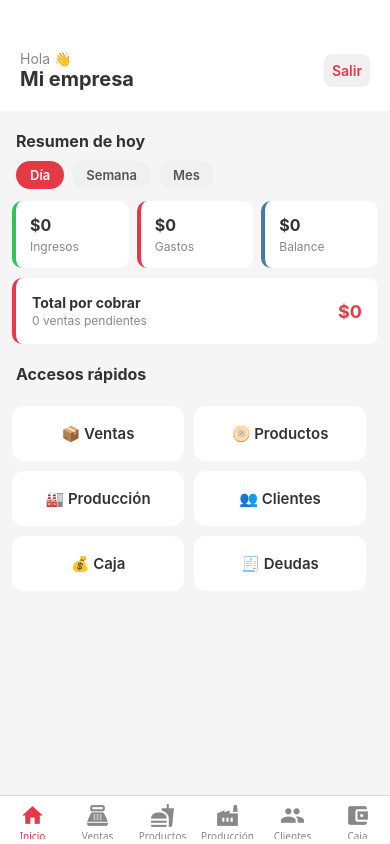
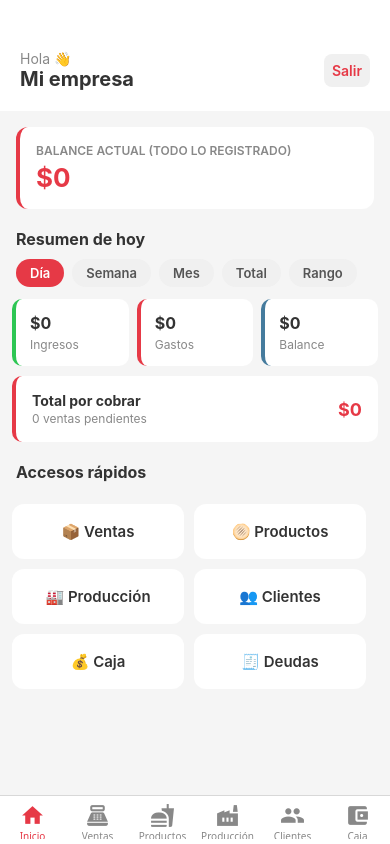
Before and after one commit to plapers2/app_movil_control_total, a React Native app: screen /Main in a window 390 px wide. Built offline with nearby package versions, Linux system fonts and the light colour scheme; no server answers.

Commit message:
Se arreglan filtros de index, ventas, produccion y caja para mostrar total

```diff
--- a/src/api/client.js
+++ b/src/api/client.js
@@ -1,8 +1,8 @@
 import axios from 'axios';
 import AsyncStorage from '@react-native-async-storage/async-storage';
 
-// const API_URL = 'https://apicontroltotal.vidriospelaez.com.co/api/'; // Produccion
-const API_URL = 'http://10.0.2.2:3000/api/'; // Desarrollo
+const API_URL = 'https://apicontroltotal.vidriospelaez.com.co/api/'; // Produccion
+// const API_URL = 'http://10.0.2.2:3000/api/'; // Desarrollo
 
 const client = axios.create({ baseURL: API_URL });
 
--- a/src/components/FiltroPeriodo.jsx
+++ b/src/components/FiltroPeriodo.jsx
@@ -1,19 +1,54 @@
-import React from 'react';
-import { View, Text, TouchableOpacity, StyleSheet } from 'react-native';
+import React, { useState } from 'react';
+import {
+  View,
+  Text,
+  TouchableOpacity,
+  TextInput,
+  StyleSheet,
+} from 'react-native';
+import { getFechaHoyLocal } from '../utils/date';
 
 const OPCIONES = [
   { key: 'dia', label: 'Día' },
   { key: 'semana', label: 'Semana' },
   { key: 'mes', label: 'Mes' },
+  { key: 'total', label: 'Total' },
+  { key: 'rango', label: 'Rango' },
 ];
 
-const FiltroPeriodo = ({ periodo, onChange }) => (
+// Filtro de periodo reutilizado en Home y Caja.
+// - dia/semana/mes: rangos ya calculados por el backend.
+// - total: todo lo registrado en el sistema, sin filtro de fecha.
+// - rango: el usuario escribe un desde/hasta (YYYY-MM-DD) y presiona Aplicar.
+//
+// onChange recibe siempre un objeto: { periodo } o { periodo: 'rango', desde, hasta }.
+const FiltroPeriodo = ({ periodo, onChange }) => {
+  const [mostrarRango, setMostrarRango] = useState(periodo === 'rango');
+  const [desde, setDesde] = useState(getFechaHoyLocal());
+  const [hasta, setHasta] = useState(getFechaHoyLocal());
+
+  const seleccionar = key => {
+    if (key === 'rango') {
+      setMostrarRango(true);
+      return; // espera a que el usuario presione "Aplicar"
+    }
+    setMostrarRango(false);
+    onChange({ periodo: key });
+  };
+
+  const aplicarRango = () => {
+    if (!desde || !hasta) return;
+    onChange({ periodo: 'rango', desde, hasta });
+  };
+
+  return (
+    <View>
       <View style={s.container}>
         {OPCIONES.map(op => (
           <TouchableOpacity
             key={op.key}
             style={[s.chip, periodo === op.key && s.chipActivo]}
-        onPress={() => onChange(op.key)}
+            onPress={() => seleccionar(op.key)}
           >
             <Text style={[s.chipText, periodo === op.key && s.chipTextActivo]}>
               {op.label}
@@ -21,11 +56,42 @@ const FiltroPeriodo = ({ periodo, onChange }) => (
           </TouchableOpacity>
         ))}
       </View>
+
+      {mostrarRango && (
+        <View style={s.rangoBox}>
+          <View style={s.rangoCampo}>
+            <Text style={s.rangoLabel}>Desde</Text>
+            <TextInput
+              style={s.rangoInput}
+              value={desde}
+              onChangeText={setDesde}
+              placeholder="YYYY-MM-DD"
+              placeholderTextColor="#aaa"
+            />
+          </View>
+          <View style={s.rangoCampo}>
+            <Text style={s.rangoLabel}>Hasta</Text>
+            <TextInput
+              style={s.rangoInput}
+              value={hasta}
+              onChangeText={setHasta}
+              placeholder="YYYY-MM-DD"
+              placeholderTextColor="#aaa"
+            />
+          </View>
+          <TouchableOpacity style={s.rangoBtn} onPress={aplicarRango}>
+            <Text style={s.rangoBtnText}>Aplicar</Text>
+          </TouchableOpacity>
+        </View>
+      )}
+    </View>
   );
+};
 
 const s = StyleSheet.create({
   container: {
     flexDirection: 'row',
+    flexWrap: 'wrap',
     paddingHorizontal: 16,
     paddingBottom: 12,
     gap: 8,
@@ -39,6 +105,36 @@ const s = StyleSheet.create({
   chipActivo: { backgroundColor: '#E63946' },
   chipText: { fontSize: 13, color: '#555', fontWeight: '600' },
   chipTextActivo: { color: '#fff' },
+  rangoBox: {
+    flexDirection: 'row',
+    alignItems: 'flex-end',
+    paddingHorizontal: 16,
+    paddingBottom: 14,
+    gap: 8,
+  },
+  rangoCampo: { flex: 1 },
+  rangoLabel: {
+    fontSize: 11,
+    color: '#888',
+    marginBottom: 4,
+    fontWeight: '600',
+  },
+  rangoInput: {
+    borderWidth: 1,
+    borderColor: '#ddd',
+    borderRadius: 8,
+    paddingHorizontal: 10,
+    paddingVertical: 8,
+    fontSize: 13,
+    backgroundColor: '#fff',
+  },
+  rangoBtn: {
+    backgroundColor: '#457B9D',
+    borderRadius: 8,
+    paddingHorizontal: 14,
+    paddingVertical: 10,
+  },
+  rangoBtnText: { color: '#fff', fontWeight: '700', fontSize: 13 },
 });
 
 export default FiltroPeriodo;
--- a/src/screens/CajaScreen.jsx
+++ b/src/screens/CajaScreen.jsx
@@ -58,18 +58,30 @@ const CajaScreen = () => {
   const [busquedaInsumo, setBusquedaInsumo] = useState('');
   const [insumosForm, setInsumosForm] = useState([]); // [{ insumos_id, nombre, unidad_medida, cantidad }]
 
-  // Filtro de periodo y paginación (lista de movimientos)
+  // Filtro de periodo (dia|semana|mes|total|rango) y paginación (lista de movimientos)
   const [periodo, setPeriodo] = useState('dia');
+  const [rango, setRango] = useState(null); // { desde, hasta } cuando periodo === 'rango'
   const [page, setPage] = useState(1);
   const [totalPages, setTotalPages] = useState(1);
   const [loadingMas, setLoadingMas] = useState(false);
 
+  // Arma los query params de fecha (periodo, o desde/hasta si es rango personalizado)
+  const paramsFecha = criterio => {
+    const params = new URLSearchParams({ periodo: criterio.periodo });
+    if (criterio.desde && criterio.hasta) {
+      params.set('desde', criterio.desde);
+      params.set('hasta', criterio.hasta);
+    }
+    return params;
+  };
+
   const cargar = useCallback(
-    async (periodoActual = periodo) => {
+    async (criterioActual = { periodo, ...(rango || {}) }) => {
       try {
+        const qp = paramsFecha(criterioActual);
         const [m, r, i] = await Promise.all([
-          client.get(`/caja?periodo=${periodoActual}&page=1&limit=10`),
-          client.get(`/caja/resumen?periodo=${periodoActual}`),
+          client.get(`/caja?${qp.toString()}&page=1&limit=10`),
+          client.get(`/caja/resumen?${qp.toString()}`),
           client.get('/insumos'),
         ]);
         setMovimientos(m.data.data);
@@ -82,7 +94,7 @@ const CajaScreen = () => {
       setRol(rolGuardado);
       setLoading(false);
     },
-    [periodo],
+    [periodo, rango],
   );
 
   const verMas = async () => {
@@ -90,8 +102,9 @@ const CajaScreen = () => {
     try {
       setLoadingMas(true);
       const siguiente = page + 1;
+      const qp = paramsFecha({ periodo, ...(rango || {}) });
       const res = await client.get(
-        `/caja?periodo=${periodo}&page=${siguiente}&limit=10`,
+        `/caja?${qp.toString()}&page=${siguiente}&limit=10`,
       );
       setMovimientos(prev => [...prev, ...res.data.data]);
       setPage(siguiente);
@@ -103,10 +116,15 @@ const CajaScreen = () => {
     }
   };
 
-  const cambiarPeriodo = nuevoPeriodo => {
-    setPeriodo(nuevoPeriodo);
+  const cambiarPeriodo = criterio => {
+    setPeriodo(criterio.periodo);
+    setRango(
+      criterio.periodo === 'rango'
+        ? { desde: criterio.desde, hasta: criterio.hasta }
+        : null,
+    );
     setLoading(true);
-    cargar(nuevoPeriodo);
+    cargar(criterio);
   };
 
   const agregarInsumoForm = insumo => {
@@ -258,13 +276,42 @@ const CajaScreen = () => {
       </View>
 
       {resumen && (
+        <TouchableOpacity
+          style={[
+            s.balanceActualCard,
+            {
+              borderLeftColor:
+                resumen.balanceTotal >= 0 ? '#457B9D' : '#E63946',
+            },
+          ]}
+          activeOpacity={1}
+        >
+          <Text style={s.balanceActualLabel}>
+            Balance actual (todo lo registrado)
+          </Text>
+          <Text
+            style={[
+              s.balanceActualValor,
+              { color: resumen.balanceTotal >= 0 ? '#457B9D' : '#E63946' },
+            ]}
+          >
+            {fmt(resumen.balanceTotal)}
+          </Text>
+        </TouchableOpacity>
+      )}
+
+      {resumen && (
         <>
           <Text style={s.resumenPeriodoLabel}>
             {periodo === 'dia'
               ? 'Hoy'
               : periodo === 'semana'
               ? 'Esta semana'
-              : 'Este mes'}
+              : periodo === 'mes'
+              ? 'Este mes'
+              : periodo === 'total'
+              ? 'Todo lo registrado'
+              : 'Rango seleccionado'}
           </Text>
           <View style={s.resumen}>
             <View style={[s.resCard, { borderLeftColor: '#2DC653' }]}>
@@ -746,6 +793,22 @@ const s = StyleSheet.create({
     paddingTop: 50,
     backgroundColor: '#fff',
   },
+  balanceActualCard: {
+    backgroundColor: '#fff',
+    marginHorizontal: 16,
+    marginTop: 12,
+    padding: 14,
+    borderRadius: 12,
+    borderLeftWidth: 4,
+    elevation: 1,
+  },
+  balanceActualLabel: {
+    fontSize: 11,
+    color: '#888',
+    fontWeight: '600',
+    textTransform: 'uppercase',
+  },
+  balanceActualValor: { fontSize: 22, fontWeight: 'bold', marginTop: 2 },
   resumenPeriodoLabel: {
     fontSize: 12,
     fontWeight: '700',
--- a/src/screens/HomeScreen.jsx
+++ b/src/screens/HomeScreen.jsx
@@ -26,11 +26,17 @@ const HomeScreen = () => {
   const [deudas, setDeudas] = useState(null);
   const [loading, setLoading] = useState(true);
   const [periodo, setPeriodo] = useState('dia');
+  const [rango, setRango] = useState(null); // { desde, hasta } cuando periodo === 'rango'
   const [rol, setRol] = useState(null);
 
-  const cargarResumen = async periodoActual => {
+  const cargarResumen = async (criterio = { periodo }) => {
     try {
-      const res = await client.get(`/caja/resumen?periodo=${periodoActual}`);
+      const params = new URLSearchParams({ periodo: criterio.periodo });
+      if (criterio.desde && criterio.hasta) {
+        params.set('desde', criterio.desde);
+        params.set('hasta', criterio.hasta);
+      }
+      const res = await client.get(`/caja/resumen?${params.toString()}`);
       setResumen(res.data.data);
     } catch {}
   };
@@ -50,18 +56,26 @@ const HomeScreen = () => {
         const r = await getRol();
         setEmpresa(e);
         setRol(r);
-        await Promise.all([cargarResumen(periodo), cargarDeudas()]);
+        await Promise.all([
+          cargarResumen({ periodo, ...(rango || {}) }),
+          cargarDeudas(),
+        ]);
         setLoading(false);
       };
       load();
     });
     return unsubscribe;
-  }, [navigation, periodo]);
+  }, [navigation, periodo, rango]);
 
-  const cambiarPeriodo = nuevoPeriodo => {
-    setPeriodo(nuevoPeriodo);
+  const cambiarPeriodo = criterio => {
+    setPeriodo(criterio.periodo);
+    setRango(
+      criterio.periodo === 'rango'
+        ? { desde: criterio.desde, hasta: criterio.hasta }
+        : null,
+    );
     setLoading(true);
-    cargarResumen(nuevoPeriodo).finally(() => setLoading(false));
+    cargarResumen(criterio).finally(() => setLoading(false));
   };
 
   const handleLogout = async () => {
@@ -85,13 +99,39 @@ const HomeScreen = () => {
         </TouchableOpacity>
       </View>
 
+      {/* Balance actual: todo lo registrado en el sistema, siempre visible sin
+          importar el filtro de periodo que se elija abajo. */}
+      <TouchableOpacity
+        style={[
+          s.balanceCard,
+          {
+            borderLeftColor: resumen?.balanceTotal >= 0 ? '#457B9D' : '#E63946',
+          },
+        ]}
+        onPress={() => navigation.navigate('Caja')}
+      >
+        <Text style={s.balanceLabel}>Balance actual (todo lo registrado)</Text>
+        <Text
+          style={[
+            s.balanceValor,
+            { color: resumen?.balanceTotal >= 0 ? '#457B9D' : '#E63946' },
+          ]}
+        >
+          {loading ? '···' : fmt(resumen?.balanceTotal)}
+        </Text>
+      </TouchableOpacity>
+
       <Text style={s.section}>
         Resumen de{' '}
         {periodo === 'dia'
           ? 'hoy'
           : periodo === 'semana'
           ? 'la semana'
-          : 'el mes'}
+          : periodo === 'mes'
+          ? 'el mes'
+          : periodo === 'total'
+          ? 'todo lo registrado'
+          : 'el rango seleccionado'}
       </Text>
 
       <FiltroPeriodo periodo={periodo} onChange={cambiarPeriodo} />
@@ -182,6 +222,22 @@ const s = StyleSheet.create({
     marginTop: 20,
     marginBottom: 10,
   },
+  balanceCard: {
+    backgroundColor: '#fff',
+    marginHorizontal: 16,
+    marginTop: 16,
+    padding: 16,
+    borderRadius: 12,
+    borderLeftWidth: 4,
+    elevation: 2,
+  },
+  balanceLabel: {
+    fontSize: 12,
+    color: '#888',
+    fontWeight: '600',
+    textTransform: 'uppercase',
+  },
+  balanceValor: { fontSize: 26, fontWeight: 'bold', marginTop: 4 },
   cards: { flexDirection: 'row', paddingHorizontal: 12, gap: 8 },
   deudaCard: {
     flexDirection: 'row',
--- a/src/screens/ProduccionScreen.jsx
+++ b/src/screens/ProduccionScreen.jsx
@@ -218,16 +218,26 @@ const ProduccionScreen = () => {
 
   // Filtro de periodo y paginación
   const [periodo, setPeriodo] = useState('dia');
+  const [rango, setRango] = useState(null); // { desde, hasta } cuando periodo === 'rango'
   const [page, setPage] = useState(1);
   const [totalPages, setTotalPages] = useState(1);
   const [loadingMas, setLoadingMas] = useState(false);
 
+  const paramsFecha = criterio => {
+    const params = new URLSearchParams({ periodo: criterio.periodo });
+    if (criterio.desde && criterio.hasta) {
+      params.set('desde', criterio.desde);
+      params.set('hasta', criterio.hasta);
+    }
+    return params;
+  };
+
   const cargar = useCallback(
-    async (periodoActual = periodo) => {
-      console.log('🔍 Pidiendo produccion con periodo:', periodoActual);
+    async (criterioActual = { periodo, ...(rango || {}) }) => {
       try {
+        const qp = paramsFecha(criterioActual);
         const [l, p] = await Promise.all([
-          client.get(`/produccion?periodo=${periodoActual}&page=1&limit=10`),
+          client.get(`/produccion?${qp.toString()}&page=1&limit=10`),
           client.get('/productos'),
         ]);
         setLotes(l.data.data);
@@ -239,7 +249,7 @@ const ProduccionScreen = () => {
       setRol(r);
       setLoading(false);
     },
-    [periodo],
+    [periodo, rango],
   );
 
   const verMas = async () => {
@@ -247,8 +257,9 @@ const ProduccionScreen = () => {
     try {
       setLoadingMas(true);
       const siguiente = page + 1;
+      const qp = paramsFecha({ periodo, ...(rango || {}) });
       const res = await client.get(
-        `/produccion?periodo=${periodo}&page=${siguiente}&limit=10`,
+        `/produccion?${qp.toString()}&page=${siguiente}&limit=10`,
       );
       setLotes(prev => [...prev, ...res.data.data]);
       setPage(siguiente);
@@ -260,10 +271,15 @@ const ProduccionScreen = () => {
     }
   };
 
-  const cambiarPeriodo = nuevoPeriodo => {
-    setPeriodo(nuevoPeriodo);
+  const cambiarPeriodo = criterio => {
+    setPeriodo(criterio.periodo);
+    setRango(
+      criterio.periodo === 'rango'
+        ? { desde: criterio.desde, hasta: criterio.hasta }
+        : null,
+    );
     setLoading(true);
-    cargar(nuevoPeriodo);
+    cargar(criterio);
   };
 
   const productosEnLotes = productos.filter(p =>
--- a/src/screens/VentasScreen.jsx
+++ b/src/screens/VentasScreen.jsx
@@ -46,6 +46,7 @@ const VentasScreen = () => {
 
   // Filtro y paginación
   const [periodo, setPeriodo] = useState('dia');
+  const [rango, setRango] = useState(null); // { desde, hasta } cuando periodo === 'rango'
   const [page, setPage] = useState(1);
   const [totalPages, setTotalPages] = useState(1);
   const [loadingMas, setLoadingMas] = useState(false);
@@ -57,11 +58,21 @@ const VentasScreen = () => {
   const [abonoInicial, setAbonoInicial] = useState('');
   const [busquedaProducto, setBusquedaProducto] = useState('');
 
+  const paramsFecha = criterio => {
+    const params = new URLSearchParams({ periodo: criterio.periodo });
+    if (criterio.desde && criterio.hasta) {
+      params.set('desde', criterio.desde);
+      params.set('hasta', criterio.hasta);
+    }
+    return params;
+  };
+
   const cargar = useCallback(
-    async (periodoActual = periodo) => {
+    async (criterioActual = { periodo, ...(rango || {}) }) => {
       try {
+        const qp = paramsFecha(criterioActual);
         const [v, p, c] = await Promise.all([
-          client.get(`/ventas?periodo=${periodoActual}&page=1&limit=10`),
+          client.get(`/ventas?${qp.toString()}&page=1&limit=10`),
           client.get('/productos?limit=1000'),
           client.get('/clientes'),
         ]);
@@ -75,7 +86,7 @@ const VentasScreen = () => {
       setRol(r);
       setLoading(false);
     },
-    [periodo],
+    [periodo, rango],
   );
 
   const verMas = async () => {
@@ -83,8 +94,9 @@ const VentasScreen = () => {
     try {
       setLoadingMas(true);
       const siguiente = page + 1;
+      const qp = paramsFecha({ periodo, ...(rango || {}) });
       const res = await client.get(
-        `/ventas?periodo=${periodo}&page=${siguiente}&limit=10`,
+        `/ventas?${qp.toString()}&page=${siguiente}&limit=10`,
       );
       setVentas(prev => [...prev, ...res.data.data]);
       setPage(siguiente);
@@ -96,10 +108,15 @@ const VentasScreen = () => {
     }
   };
 
-  const cambiarPeriodo = nuevoPeriodo => {
-    setPeriodo(nuevoPeriodo);
+  const cambiarPeriodo = criterio => {
+    setPeriodo(criterio.periodo);
+    setRango(
+      criterio.periodo === 'rango'
+        ? { desde: criterio.desde, hasta: criterio.hasta }
+        : null,
+    );
     setLoading(true);
-    cargar(nuevoPeriodo);
+    cargar(criterio);
   };
 
   useFocusEffect(
```
Lines whose indentation alone changed are shown as unchanged.
